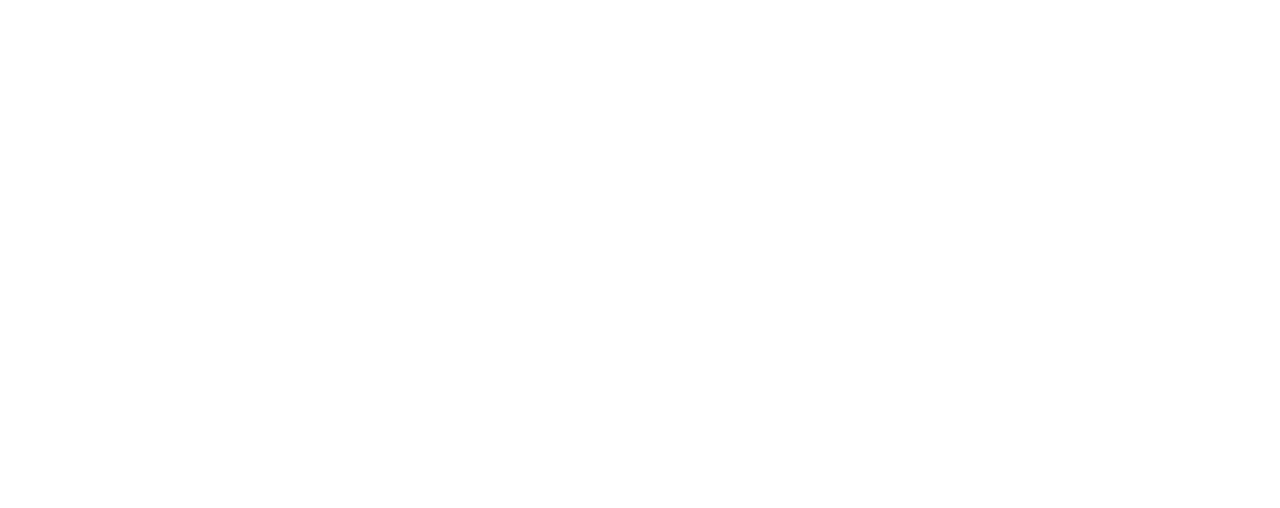
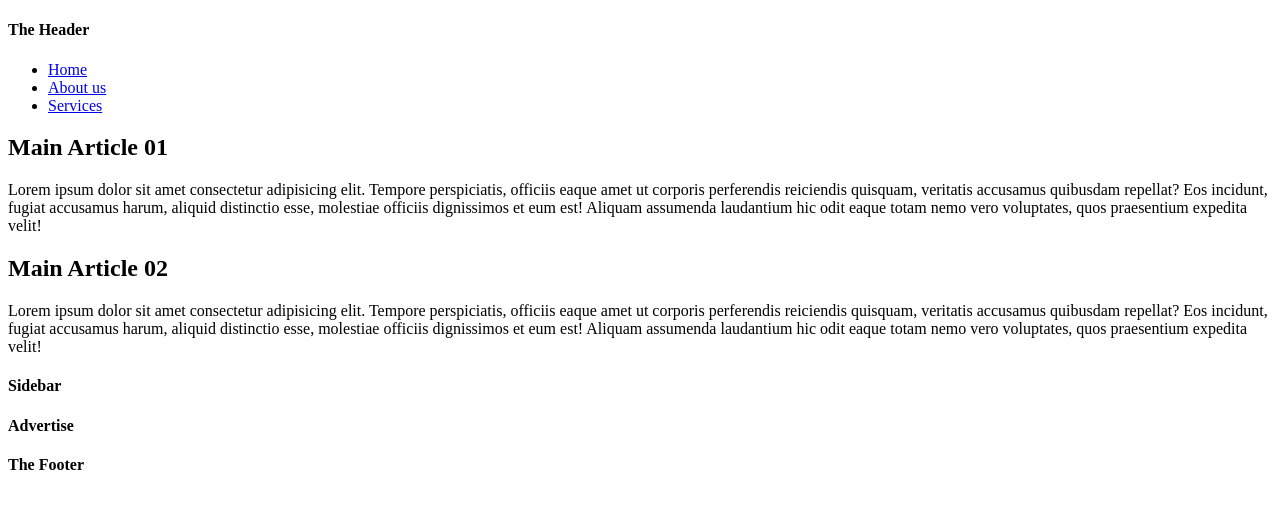
Before and after one commit to Sayem-Bhuiyan/Simple-grid-layout, a plain HTML site: page index.html in a window 1280 px wide. Drawn offline with Linux system fonts and the light colour scheme.

Commit message:
created the structure of the layout

```diff
--- a/index.html
+++ b/index.html
@@ -9,8 +9,56 @@
     <link rel="stylesheet" href="Styles/style.css">
 </head>
 
-<body>
+<body class="container">
+    <header>
+        <div class="header-section">
+            <h4>
+                The Header
+            </h4>
+        </div>
+    </header>
 
+    <nav class="nav-bar">
+        <ul>
+            <li><a href="#">Home</a></li>
+            <li><a href="#">About us</a></li>
+            <li><a href="#">Services</a></li>
+        </ul>
+    </nav>
+
+    <main>
+        <div class="main-section">
+            <article>
+                <h2>Main Article 01</h2>
+                <p>
+                    Lorem ipsum dolor sit amet consectetur adipisicing elit. Tempore perspiciatis, officiis eaque amet ut corporis perferendis reiciendis quisquam, veritatis accusamus quibusdam repellat? Eos incidunt, fugiat accusamus harum, aliquid distinctio esse, molestiae
+                    officiis dignissimos et eum est! Aliquam assumenda laudantium hic odit eaque totam nemo vero voluptates, quos praesentium expedita velit!
+                </p>
+            </article>
+            <article>
+                <h2>Main Article 02</h2>
+                <p>
+                    Lorem ipsum dolor sit amet consectetur adipisicing elit. Tempore perspiciatis, officiis eaque amet ut corporis perferendis reiciendis quisquam, veritatis accusamus quibusdam repellat? Eos incidunt, fugiat accusamus harum, aliquid distinctio esse, molestiae
+                    officiis dignissimos et eum est! Aliquam assumenda laudantium hic odit eaque totam nemo vero voluptates, quos praesentium expedita velit!
+                </p>
+            </article>
+        </div>
+    </main>
+
+    <div class="aside">
+        <div class="sidebar">
+            <h4>Sidebar</h4>
+        </div>
+        <div class="advertise">
+            <h4>
+                Advertise
+            </h4>
+        </div>
+    </div>
+
+    <footer class="footer">
+        <h4>The Footer</h4>
+    </footer>
 </body>
 
 </html>
```
